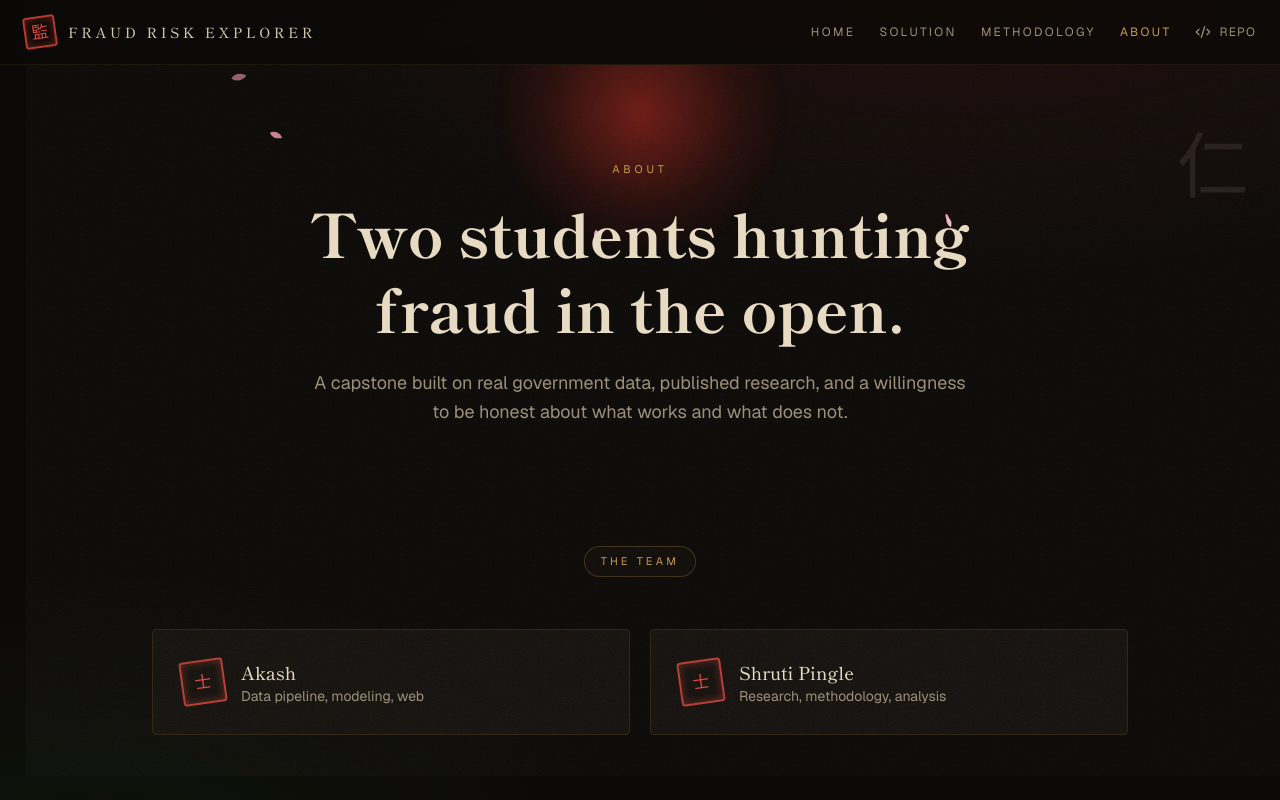
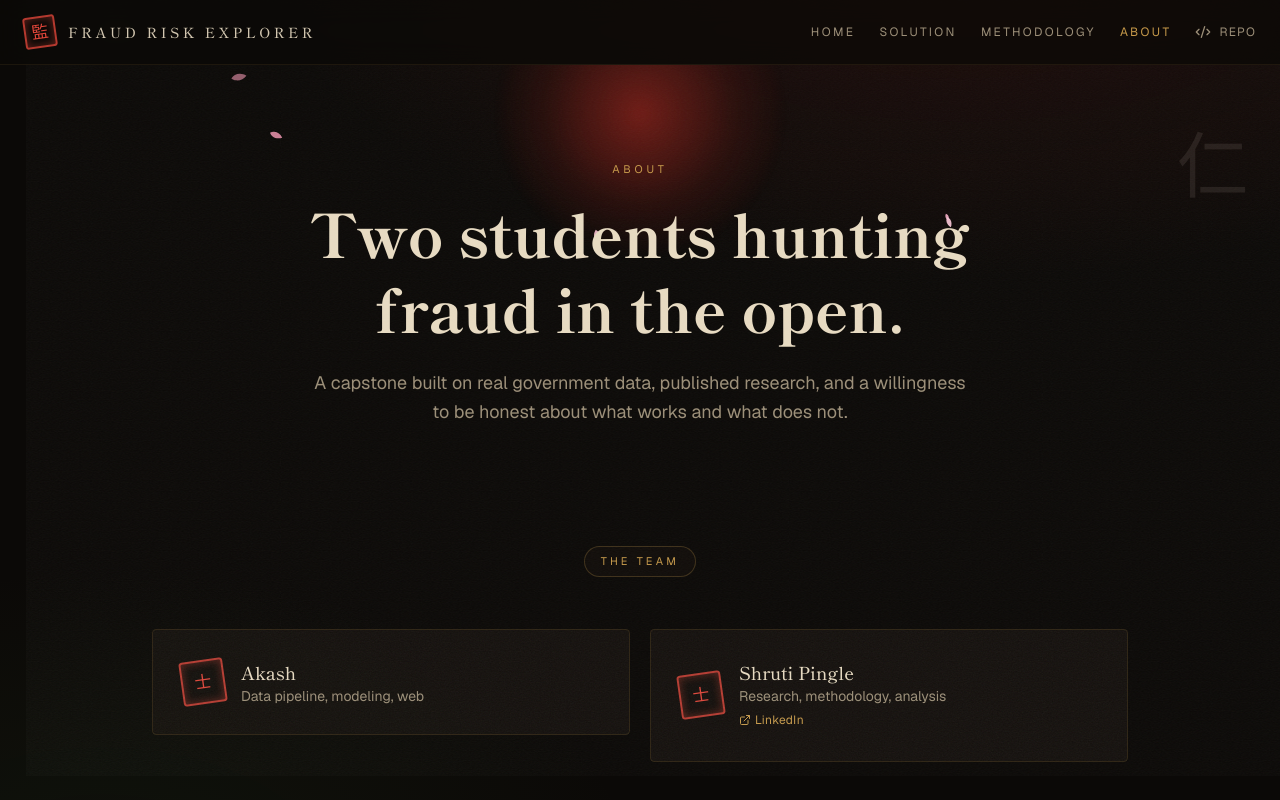
Before and after one commit to venomez-viper/Healthcare-Fraud-Analytics, a Next.js app in the folder web/: page /about in a window 1280 px wide. Shown: the top 800 px of the page. Built offline with nearby package versions, Linux system fonts and the light colour scheme.

Commit message:
Add Shruti Pingle's LinkedIn link to About page

```diff
--- a/web/src/app/about/page.tsx
+++ b/web/src/app/about/page.tsx
@@ -1,6 +1,6 @@
 "use client";
 
-import { Code2, Database, ShieldCheck } from "lucide-react";
+import { Code2, Database, ShieldCheck, ExternalLink } from "lucide-react";
 import { Reveal, Seal } from "@/components/primitives";
 import { BrushDivider } from "@/components/scenery";
 import { PageHeader, Section, Kicker, Lantern } from "@/components/blocks";
@@ -20,16 +20,29 @@ export default function AboutPage() {
           <Kicker>THE TEAM</Kicker>
         </Reveal>
         <div className="mt-8 grid gap-5 md:grid-cols-2">
-          {[
+          {([
             { n: "Akash", r: "Data pipeline, modeling, web" },
-            { n: "Shruti Pingle", r: "Research, methodology, analysis" },
-          ].map((m, i) => (
+            {
+              n: "Shruti Pingle",
+              r: "Research, methodology, analysis",
+              href: "https://www.linkedin.com/in/shruti-pingle-aa8034196/",
+            },
+          ] as { n: string; r: string; href?: string }[]).map((m, i) => (
             <Reveal key={i} delay={0.08 * i}>
               <Lantern className="flex items-center gap-4">
                 <Seal kanji="士" className="h-11 w-11 text-base" />
-                <div>
+                <div className="flex-1">
                   <h3 className="font-heading text-lg text-washi">{m.n}</h3>
                   <p className="text-sm text-ash">{m.r}</p>
+                  {m.href && (
+                    <a
+                      href={m.href}
+                      target="_blank"
+                      className="mt-1.5 inline-flex items-center gap-1 text-xs tracking-wide text-gold transition hover:text-crimson-bright"
+                    >
+                      <ExternalLink className="h-3 w-3" /> LinkedIn
+                    </a>
+                  )}
                 </div>
               </Lantern>
             </Reveal>
```
